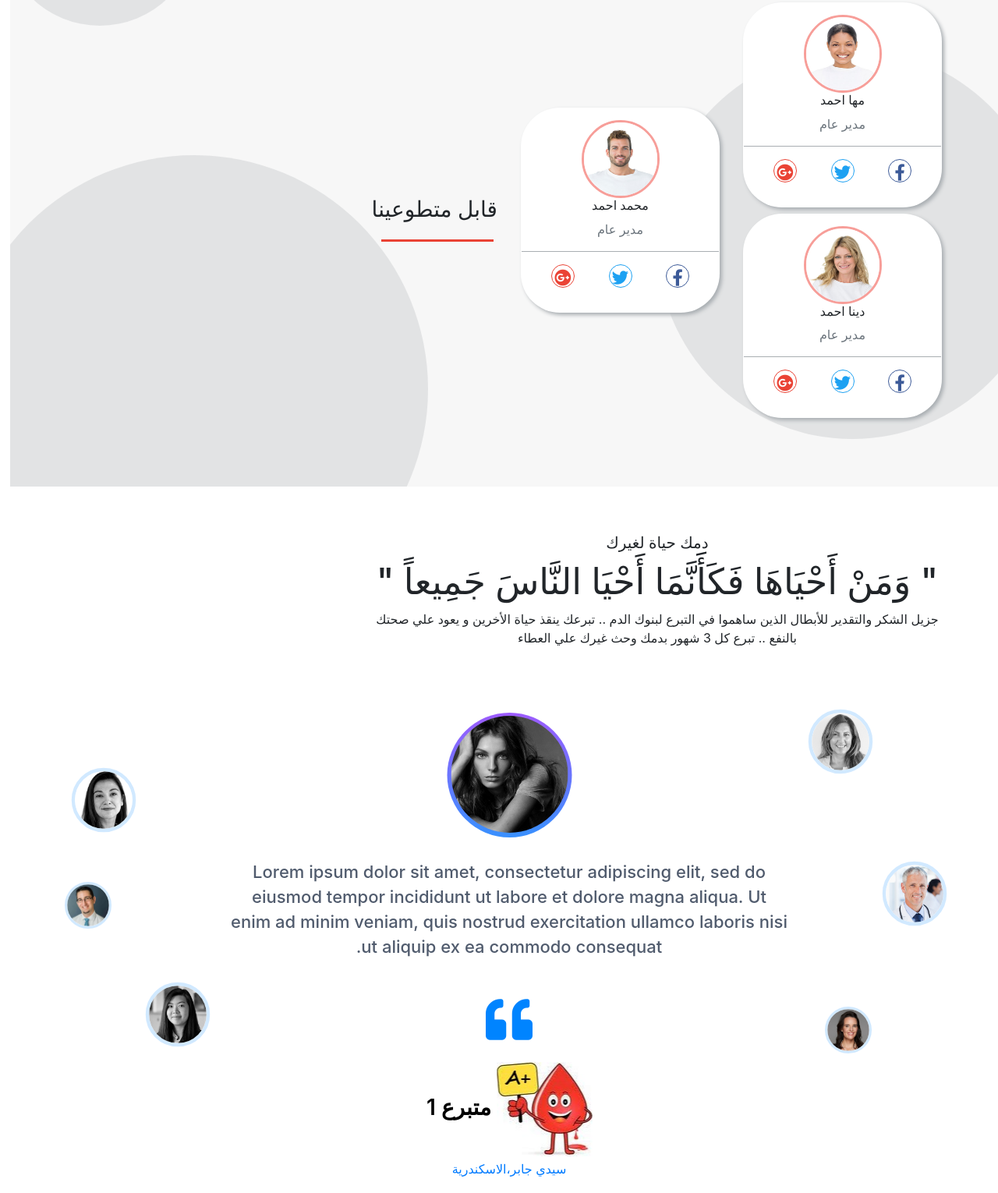
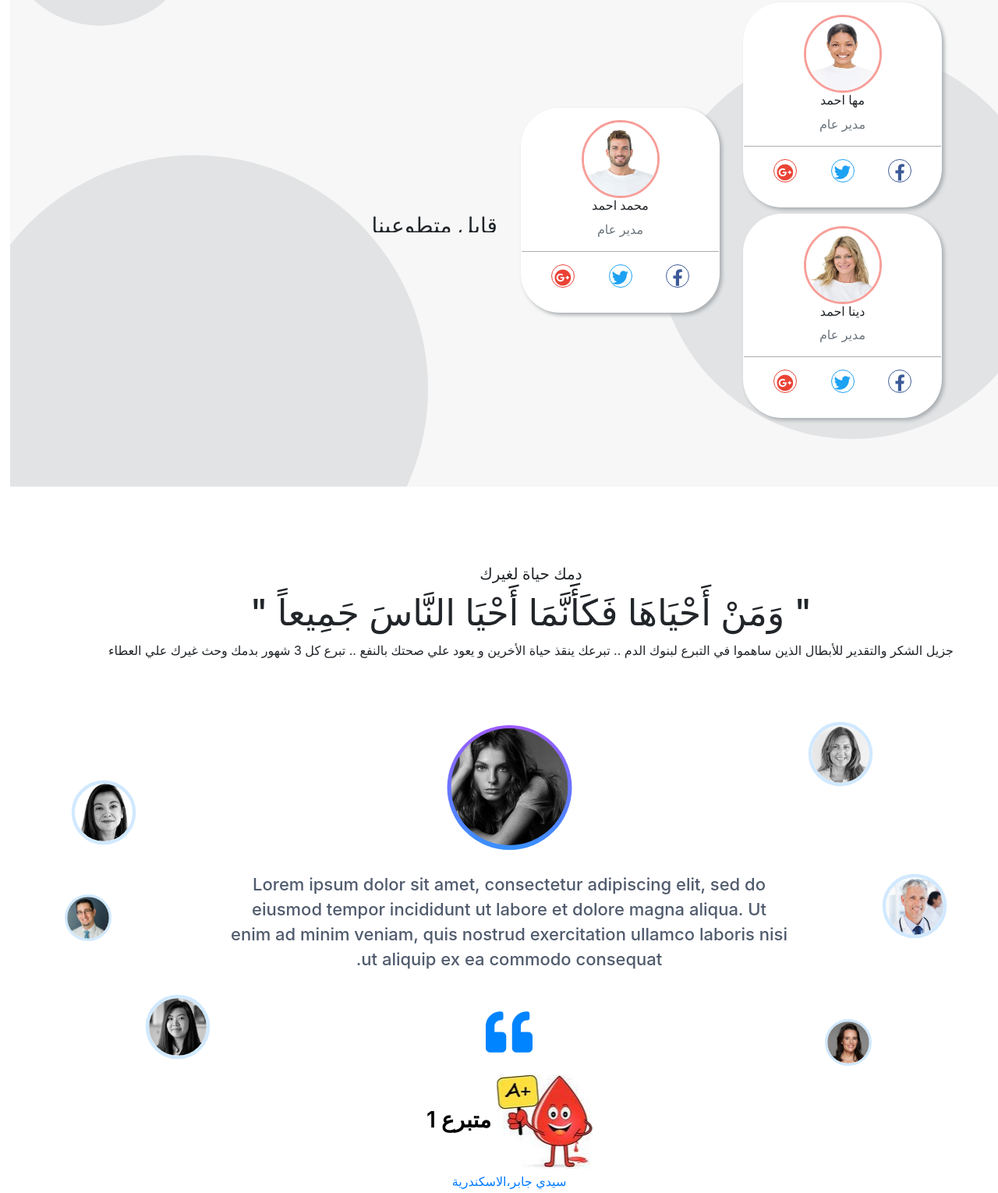
Before and after one commit to shymaaGhanem/BloodBank, a plain HTML site: page index.html in a window 1280 px wide. Shown: the part 2061-3591 px from the top of the page at 78% size. Drawn offline with nearby package versions, Linux system fonts and the light colour scheme.

Commit message:
Rana Update

```diff
--- a/css/style.css
+++ b/css/style.css
@@ -448,22 +448,8 @@ body{
 
 
 
+/* Testimonial Starting by Rana */
 
-
-
-
-
-
-
-
-
-
-
-
-
-
-/* Testimonial Starting by Rana */
-@import url("https://fonts.googleapis.com/css?family=Poppins:400,500,600,700&display=swap");
 #testimonial-area .section-heading h2 {
   font-size: 46px;
   line-height: 58px;
@@ -471,7 +457,7 @@ body{
 
 #testimonial-area
 {
-    margin: 60px 0;
+    margin-top:100px
 
 }
 
--- a/index.html
+++ b/index.html
@@ -265,7 +265,7 @@
         <div class="container">
              <div class="row">
 
-                <div class="col-md-8 offset-md-2">
+                <div>
                     <div class="section-heading text-center">
                         <h5> دمك حياة لغيرك </h5>
                         <h2>" وَمَنْ أَحْيَاهَا فَكَأَنَّمَا أَحْيَا النَّاسَ جَمِيعاً "</h2>
```
